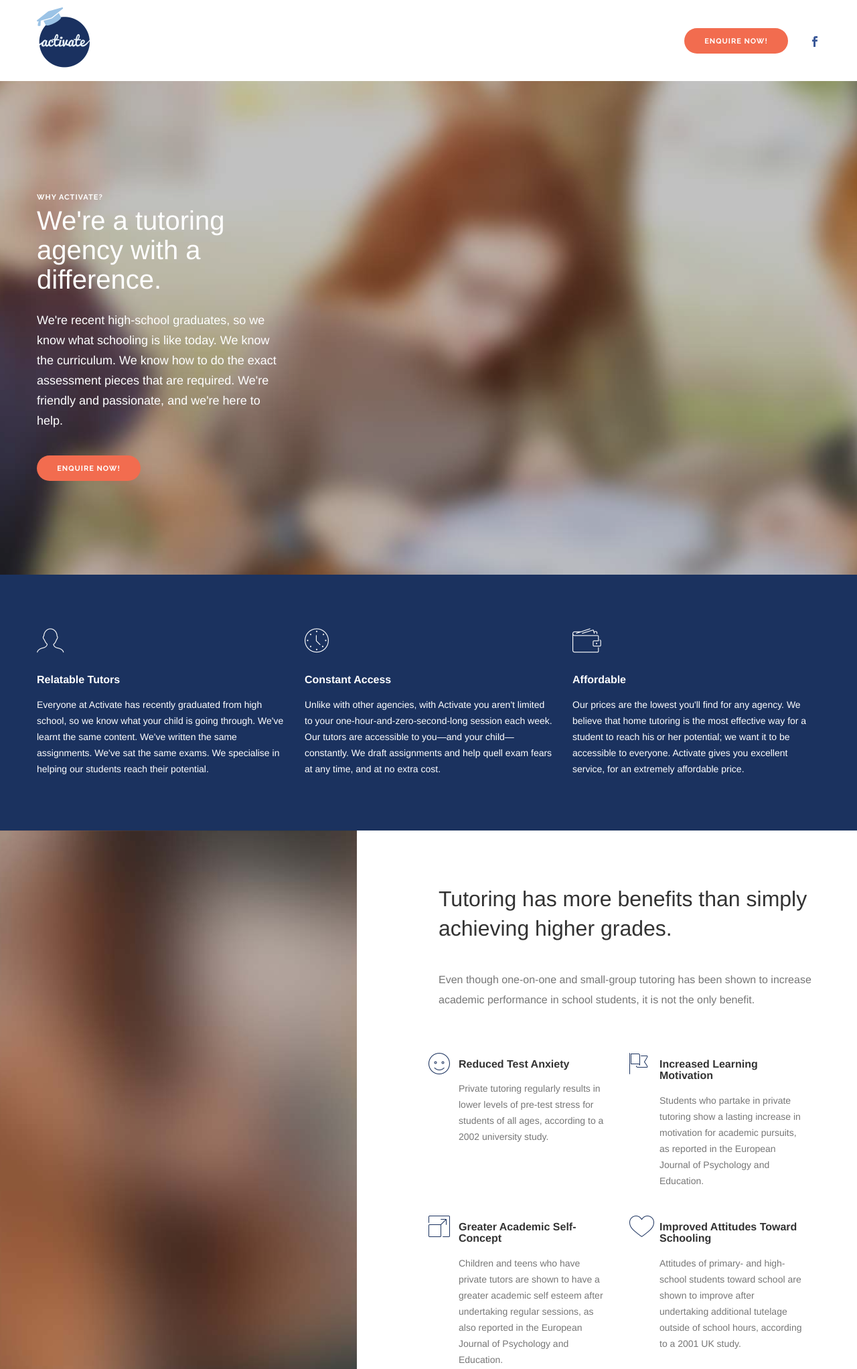
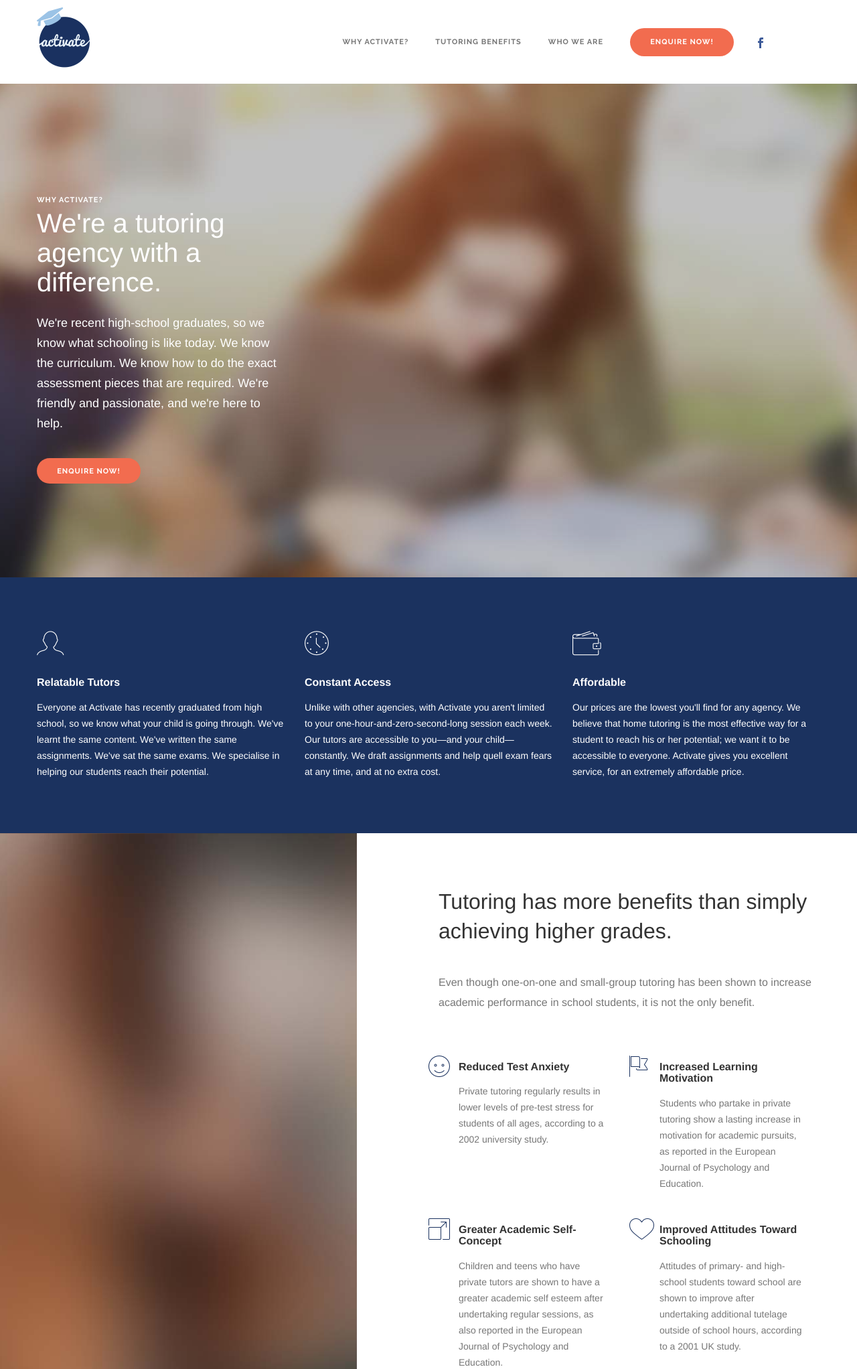
Before and after one commit to IsaacN/activate-edu, a PHP site: page / in a window 1280 px wide. Shown: the top 2044 px of the page at 67% size. Run offline with PHP 8.4, Linux system fonts and the light colour scheme.

Commit message:
NavBar Tidy

```diff
--- a/css/custom.css
+++ b/css/custom.css
@@ -1,5 +1,5 @@
 footer{
-	height: 150px;
+	min-height: 150px;
 	padding: 0px;
 }
 
@@ -17,6 +17,12 @@ a.logo{
 
 #navEnquire{
 	margin-top: -14px;
+	padding-bottom: 14px;
+	color: #fff;
+}
+
+#navEnquire:hover{
+	color:#fff;
 }
 
 @media all and (max-width: 767px) {
@@ -26,11 +32,26 @@ a.logo{
 	}
 	#navEnquire{
 		margin-bottom: 8px;
+		margin-top: 8px;
+
 	}
 }
 
 @media all and (max-width: 767px){
 .simple-bar .logo {
     max-height: 70px;
-    bottom: 14px;
+    /*margin-bottom: 40px;*/
 }
+}
+
+
+@media all and (max-width: 1200px){
+.simple-bar .social-icons {
+    display: none;
+    /*margin-bottom: 40px;*/
+}
+
+.navNoMargin{
+	margin-right: 0px;
+}
+}
--- a/includes/header.php
+++ b/includes/header.php
@@ -29,3 +29,6 @@
         <link href="http://fonts.googleapis.com/css?family=Arimo:400,700,400italic" rel="stylesheet" type="text/css">
         <link href="css/font-helvetica.css" rel="stylesheet" type="text/css">
     </head>
+    <?php
+        $homeLink="'/'";
+    ?>
--- a/includes/nav.php
+++ b/includes/nav.php
@@ -4,11 +4,11 @@
 
 
 					<div class="row nav-menu">
-						<div class="col-md-3 col-sm-3 columns align-vertical">
-							<a class='logo logo-dark ' href='/'><img class="logo logo-dark" alt="Logo" src="img/logo-dark.png"></a>
+						<div class="col-md-2 col-sm-2 columns">
+							<a class='logo logo-dark ' href=<?=$homeLink?>><img class="logo logo-dark" alt="Logo" src="img/logo-dark.png"></a>
 						</div>
 
-						<div class="col-md-9 col-sm-9 columns text-right">
+						<div class="col-md-10 col-sm-10 columns text-right">
 							<ul class="menu">
 								<!--<li><a href="login.php">Client Portal</a></li>-->
 								<!--<li class="has-dropdown"><a href="#">Our Tutors</a>
@@ -17,8 +17,22 @@
 										<li><a href="/tutors/nathan.php">Nathan</a></li>
 									</ul>
 								</li>-->
+								<li><a href="#why">Why Activate?</a></li>
+								<li><a href="#tutoring-benefits">Tutoring Benefits</a></li>
+								<!--<li><a href="#testimonials-location">Testimonials</a></li>-->
+								<li><a href="#who-are-we">Who We Are</a></li>
+								<li class='navNoMargin' style="margin-right: 0px;"> <a href="contact.php" class="btn btn-primary btn-filled" id='navEnquire'>Enquire Now!</a></li>
+								<li>	<ul class="social-icons text-right">
 
-								<a href="contact.php" class="btn btn-primary btn-filled" id='navEnquire'>Enquire Now!</a>
+
+									<li>
+										<a href="https://www.facebook.com/activateeducationau" target="_blank">
+											<i class="icon social_facebook text-facebook"></i>
+										</a>
+									</li>
+
+
+								</ul></li>
 								<!-- <li class="has-dropdown"><a href="#">Dropdown</a>
 									<ul class="subnav">
 										<li><a href="#">Example</a></li>
@@ -96,17 +110,7 @@
 
 							</ul>
 
-							<ul class="social-icons text-right">
 
-
-								<li>
-									<a href="https://www.facebook.com/activateeducationau" target="_blank">
-										<i class="icon social_facebook text-facebook"></i>
-									</a>
-								</li>
-
-
-							</ul>
 						</div>
 					</div>
 
--- a/index.php
+++ b/index.php
@@ -1,6 +1,7 @@
 <?php
 	$pagename = 'Home';
 	include 'includes/header.php';
+	$homeLink = "'#'";
 ?>
 
     <body>
@@ -31,10 +32,10 @@
 					</div>
 				</div>
 			</header>
-
+			<div id='why' style='display: inline;'></div>
 			<section class="primary-features duplicatable-content">
 				<div class="container">
-					<div class="row">
+					<div class="row" id='why-activate'>
 
 							<div class="col-md-4 col-sm-6 clearfix">
 								<div class="feature feature-icon-small">
@@ -73,8 +74,8 @@
 				</div>
 
 				<div class="container">
-					<div class="row">
-						<div class="col-md-6 col-md-offset-6 col-sm-7 col-sm-offset-5 content clearfix">
+					<div class="row" id='tutoring-benefits'>
+						<div class="col-md-6 col-md-offset-6 col-sm-7 col-sm-offset-5 content clearfix" >
 							<h1>Tutoring has more benefits than simply achieving higher grades.</h1>
 							<p class="lead">
 								Even though one-on-one and small-group tutoring has been shown to increase academic performance in school students, it is not the only benefit.</p>
@@ -131,10 +132,11 @@
 											<p>
 												Attitudes of primary- and high-school students toward school are shown to improve after undertaking additional tutelage outside of school hours, according to a 2001 UK study.</p>
 										</div>
+
 									</div>
 								</div>
 							</div>
-
+							<div id='testimonials-location' style='display: inline-block;'></div>
 						</div>
 					</div>
 				</div>
@@ -142,7 +144,7 @@
 
 			<section class="bg-secondary-1">
 				<div class="container">
-					<div class="row">
+					<div class="row" id='testimonials'>
 						<div class="col-sm-8 col-sm-offset-2">
 							<div class="testimonials-slider text-center">
 								<ul class="slides">
@@ -172,12 +174,14 @@
 				<div class="container">
 					<div class="row clearfix">
 						<div class="col-sm-6 col-xs-12 pull-left">
+
 							<h3 class="text-white"><strong>Enquire about a tutor.</strong> It'll only take a minute.</h3>
 						</div>
 
 						<div class="col-sm-4 col-xs-12 pull-right text-right">
 							<a href="contact.php" class="btn btn-primary btn-filled">Enquire Now!</a>
 						</div>
+						<div id='who-are-we' style='display: inline;'></div>
 					</div>
 				</div>
 			</section>
```
